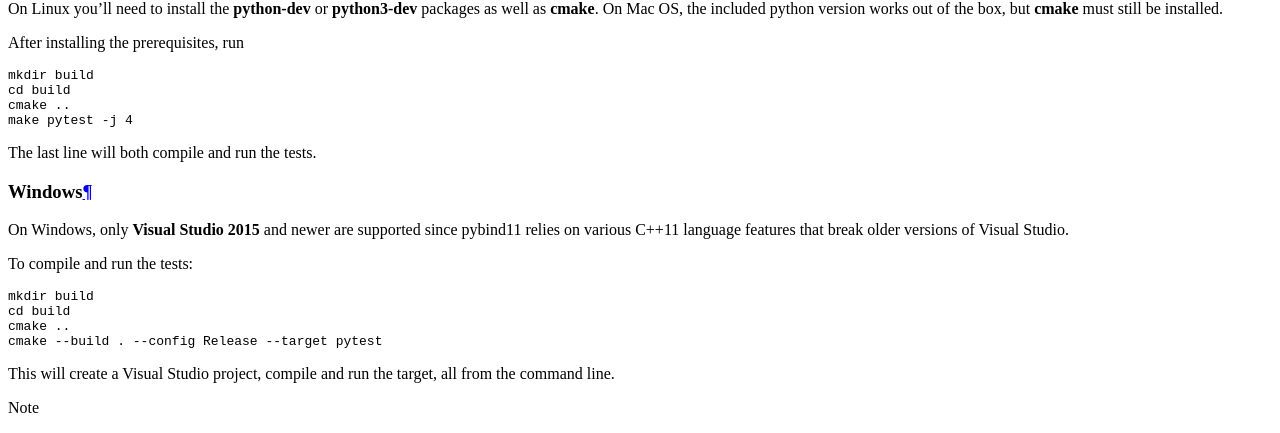
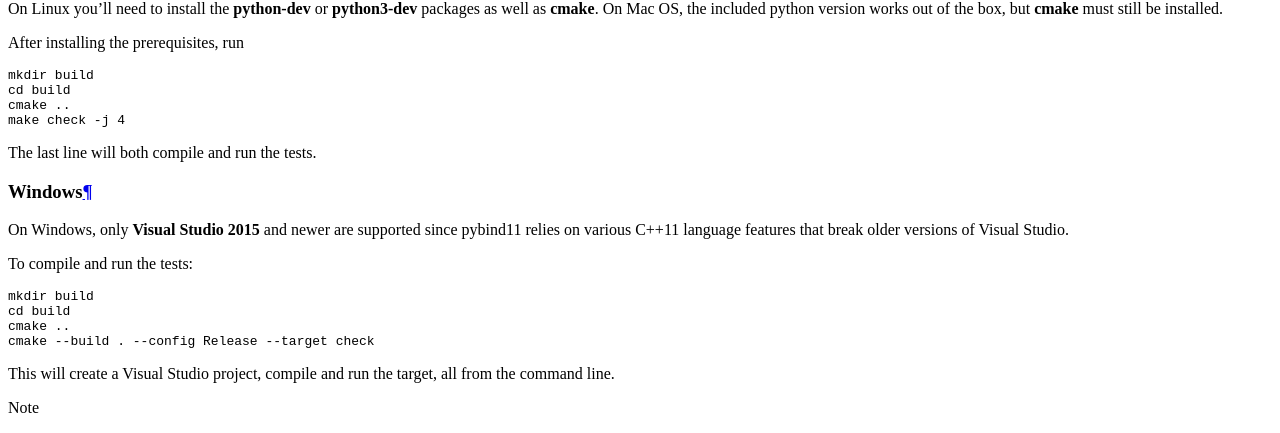
Before and after one commit to pybind/pybind11, a Sphinx documentation site: the page built from docs/basics.rst, in a window 1280 px wide and 900 px high, scrolled down 841 px. Shown: the part 147-580 px from the top of the window. Built offline with Sphinx 7.4.7 and the Read the Docs theme 2.0.0, drawn with Linux system fonts in a browser that asks for light colours.

Commit message:
Change compilation/test target back to `check`

```diff
--- a/docs/basics.rst
+++ b/docs/basics.rst
@@ -25,7 +25,7 @@ After installing the prerequisites, run
    mkdir build
    cd build
    cmake ..
-   make pytest -j 4
+   make check -j 4
 
 The last line will both compile and run the tests.
 
@@ -42,7 +42,7 @@ To compile and run the tests:
    mkdir build
    cd build
    cmake ..
-   cmake --build . --config Release --target pytest
+   cmake --build . --config Release --target check
 
 This will create a Visual Studio project, compile and run the target, all from the
 command line.
```
